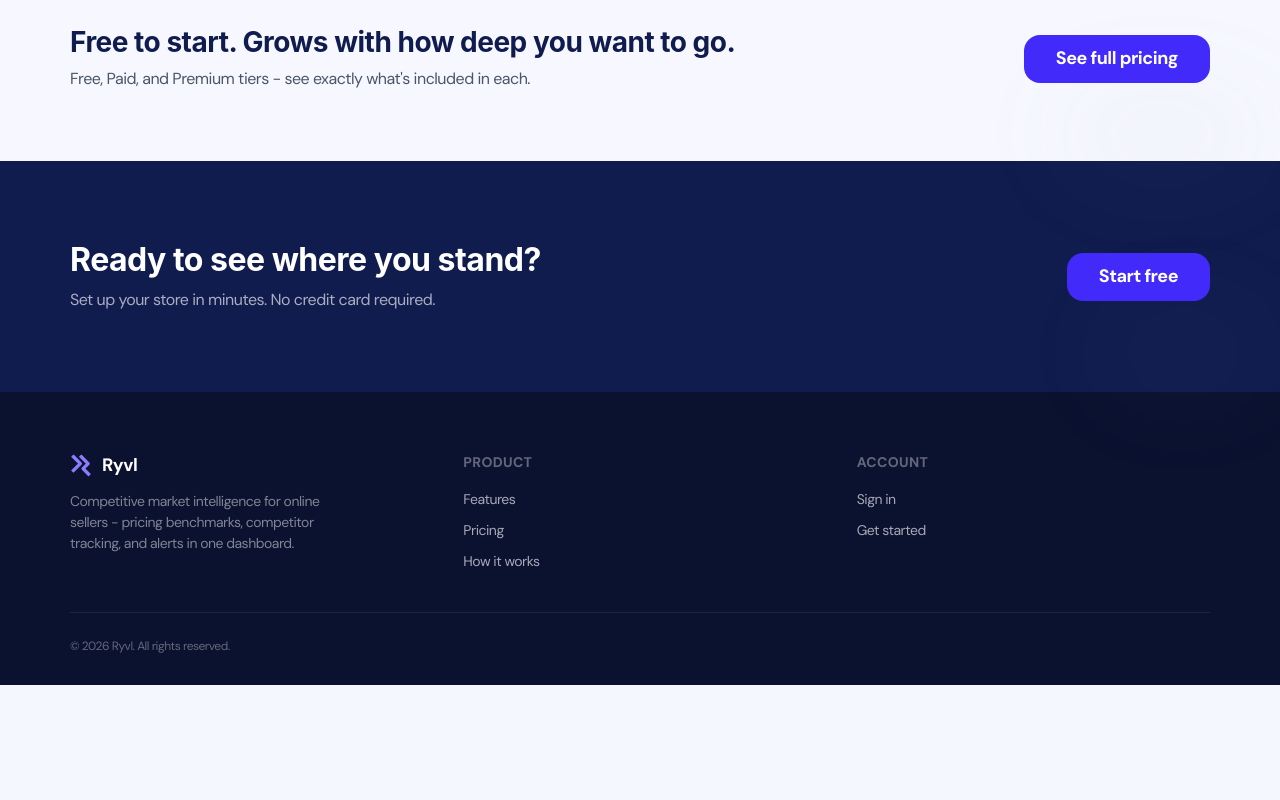
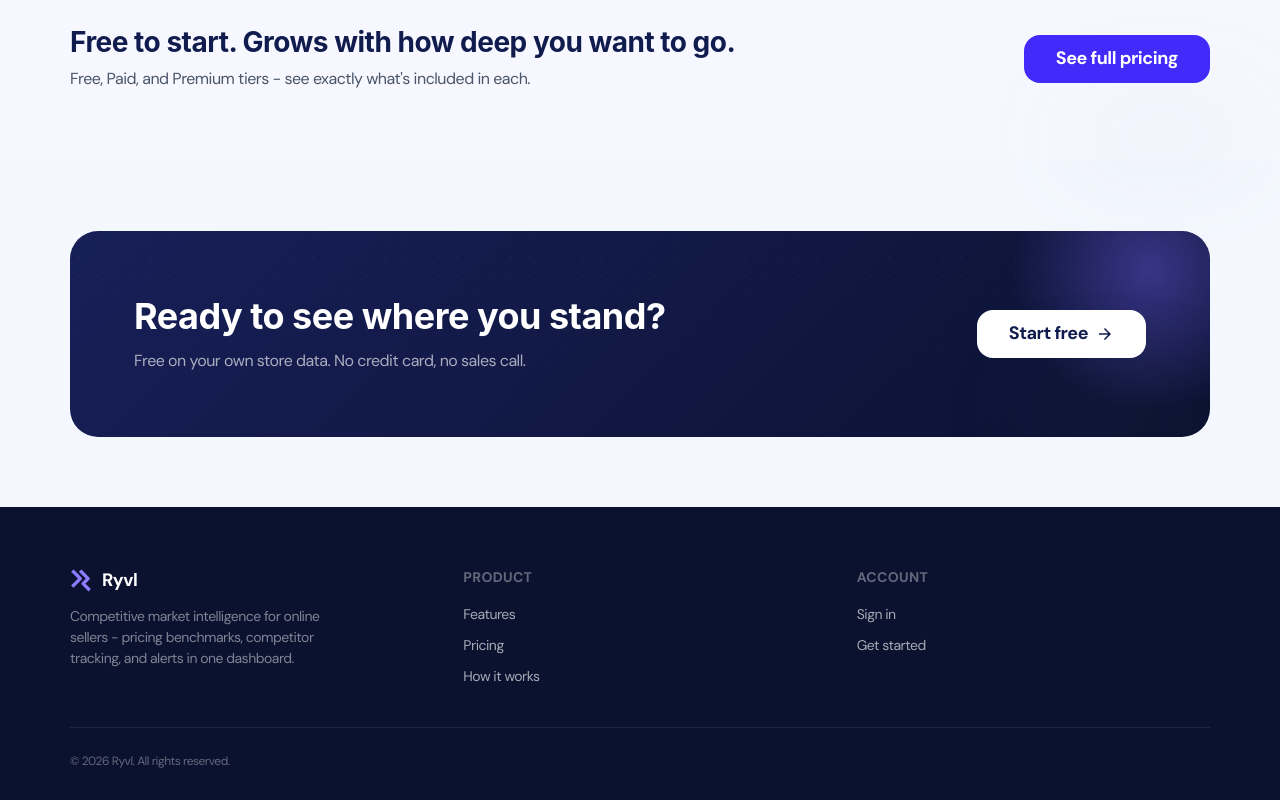
Before and after one commit to Hasee10/Market-Intel, a Next.js app in the folder horizon-ui-chakra-nextjs-main/: page / in a window 1280 px wide. Shown: the part 2356-3156 px from the top of the page. Before the commit the page ends 3041 px from the top, so only its background shows below. Built offline with nearby package versions, Linux system fonts and the light colour scheme.

Commit message:
Landing Page - V

```diff
--- a/horizon-ui-chakra-nextjs-main/src/components/landing/CTABanner.tsx
+++ b/horizon-ui-chakra-nextjs-main/src/components/landing/CTABanner.tsx
@@ -1,25 +1,73 @@
 'use client';
 
-import { Box, Button, Container, Flex, Heading, Text } from '@chakra-ui/react';
+import { Box, Button, Container, Flex, Heading, Icon, Text } from '@chakra-ui/react';
+import { MdArrowForward } from 'react-icons/md';
 import NextLink from 'next/link';
 
 import { PATH_AUTH } from '@/lib/paths';
 
 export function CTABanner() {
   return (
-    <Box bg="#111C4E" py={{ base: '60px', md: '80px' }}>
+    <Box py={{ base: '50px', md: '70px' }}>
       <Container maxW="1200px" px={{ base: '20px', md: '30px' }}>
-        <Flex direction={{ base: 'column', md: 'row' }} align="center" justify="space-between" gap="24px">
+        <Box
+          position="relative"
+          overflow="hidden"
+          borderRadius="28px"
+          bg="linear-gradient(135deg, #171F58 0%, #0B1230 100%)"
+          px={{ base: '28px', md: '64px' }}
+          py={{ base: '48px', md: '64px' }}
+        >
+          {/* Decorative dot grid + glow so this reads as a designed card,
+              not a flat dead block of color. */}
+          <Box
+            position="absolute"
+            inset="0"
+            opacity="0.5"
+            backgroundImage="radial-gradient(rgba(255,255,255,0.12) 1px, transparent 1px)"
+            backgroundSize="18px 18px"
+            sx={{ maskImage: 'linear-gradient(180deg, rgba(0,0,0,0.6), rgba(0,0,0,0))' }}
+          />
+          <Box
+            position="absolute"
+            top="-100px"
+            right="-80px"
+            w="280px"
+            h="280px"
+            borderRadius="full"
+            bg="radial-gradient(circle, rgba(122,101,255,0.4) 0%, rgba(122,101,255,0) 70%)"
+          />
+
+          <Flex
+            direction={{ base: 'column', md: 'row' }}
+            align="center"
+            justify="space-between"
+            gap="28px"
+            position="relative"
+          >
             <Box textAlign={{ base: 'center', md: 'left' }}>
-            <Heading as="h2" fontSize={{ base: '26px', md: '32px' }} color="white" mb="8px">
+              <Heading as="h2" fontSize={{ base: '28px', md: '36px' }} color="white" mb="10px">
                 Ready to see where you stand?
               </Heading>
-            <Text color="whiteAlpha.700">Set up your store in minutes. No credit card required.</Text>
+              <Text color="whiteAlpha.700" fontSize={{ base: 'sm', md: 'md' }}>
+                Free on your own store data. No credit card, no sales call.
+              </Text>
             </Box>
-          <Button as={NextLink} href={PATH_AUTH.signup} variant="brand" size="lg" px="32px" flexShrink={0}>
+            <Button
+              as={NextLink}
+              href={PATH_AUTH.signup}
+              bg="white"
+              color="#111C4E"
+              _hover={{ bg: 'whiteAlpha.900', transform: 'translateY(-1px)' }}
+              size="lg"
+              px="32px"
+              flexShrink={0}
+              rightIcon={<Icon as={MdArrowForward} />}
+            >
               Start free
             </Button>
           </Flex>
+        </Box>
       </Container>
     </Box>
   );
```
Lines whose indentation alone changed are shown as unchanged.
